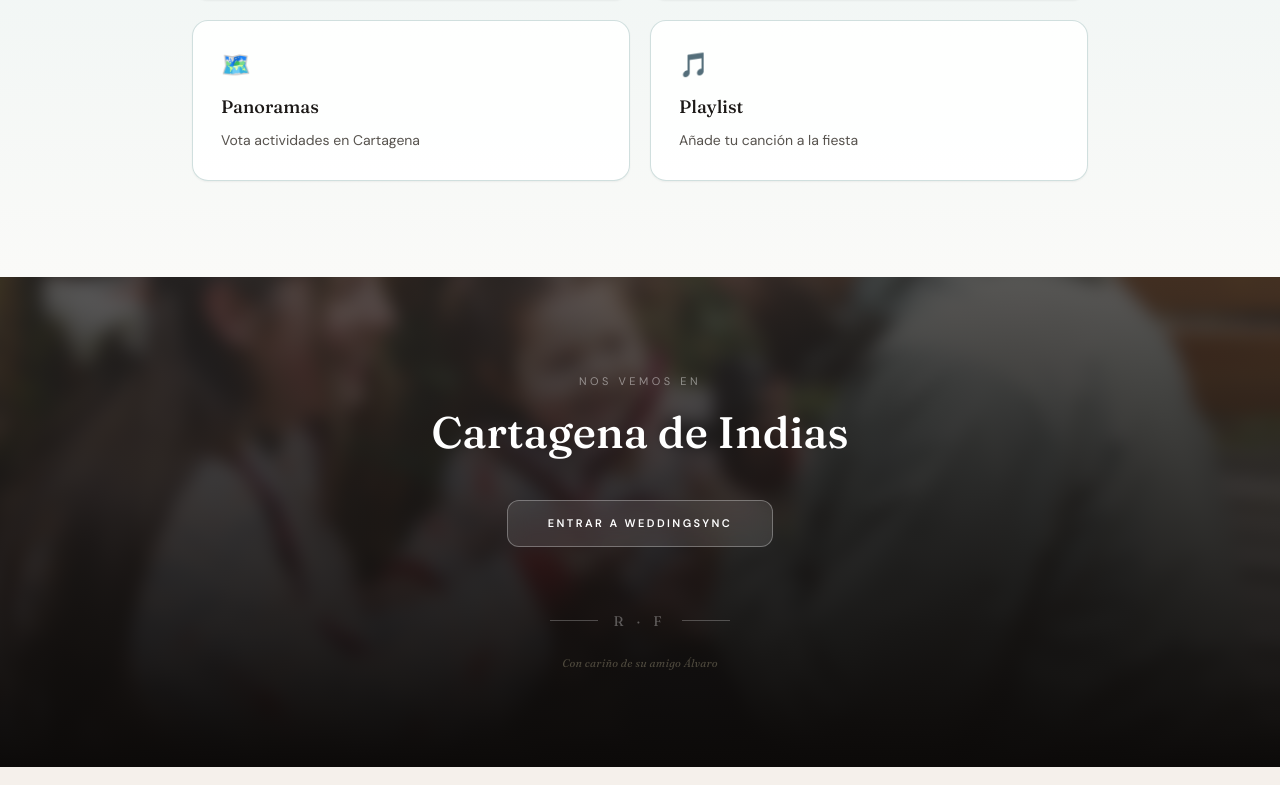
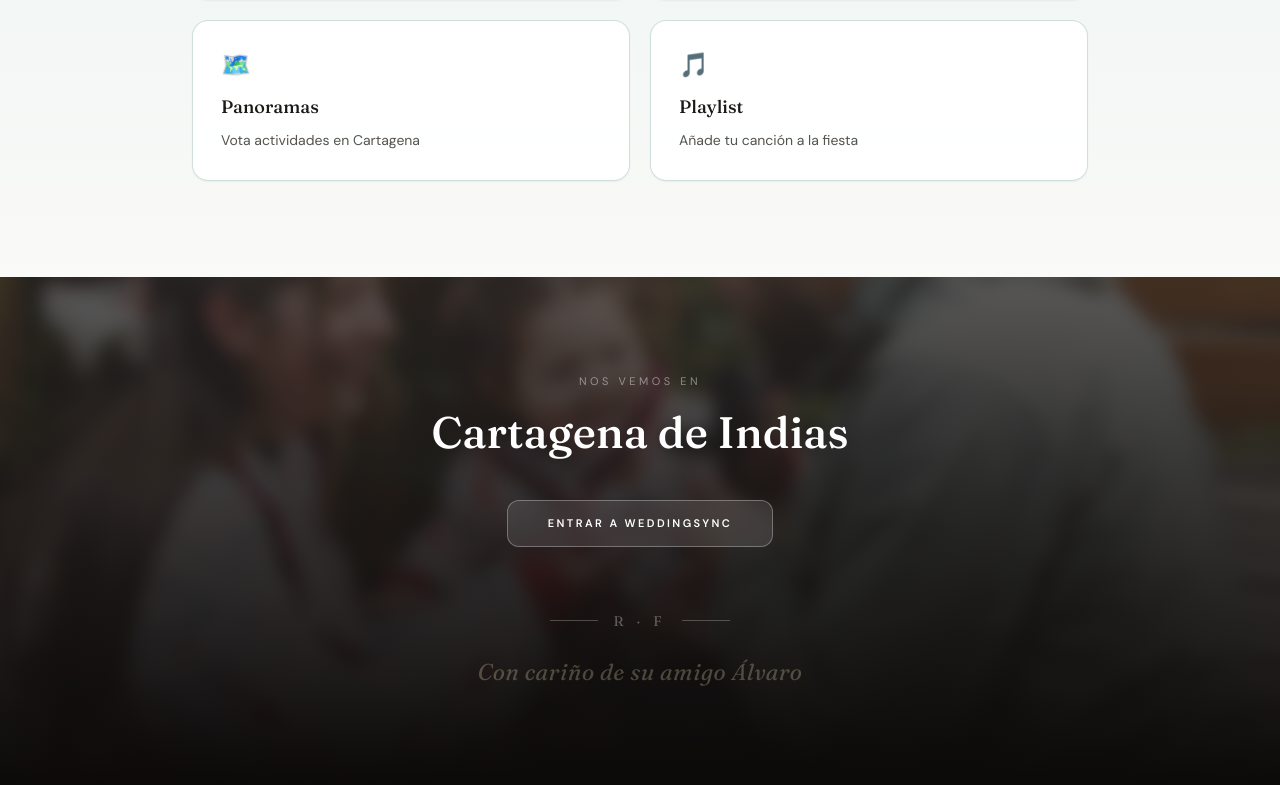
Before and after one commit to alvaroarriagadao/WeddingSync, a Next.js app: page / in a window 1280 px wide. Shown: the part 2209-2994 px from the top of the page. Built offline with nearby package versions, Linux system fonts and the light colour scheme; no server answers.

Commit message:
fix: increase maker credit font size to 23px

```diff
--- a/app/page.tsx
+++ b/app/page.tsx
@@ -343,7 +343,7 @@ export default function LandingPage() {
             <div className="h-px w-12 bg-white/80" />
           </div>
 
-          <p className="mt-6 font-display italic text-[11px] text-amber-100/25 tracking-wide">
+          <p className="mt-6 font-display italic text-[23px] text-amber-100/25 tracking-wide">
             Con cariño de su amigo Álvaro
           </p>
         </motion.div>
```
